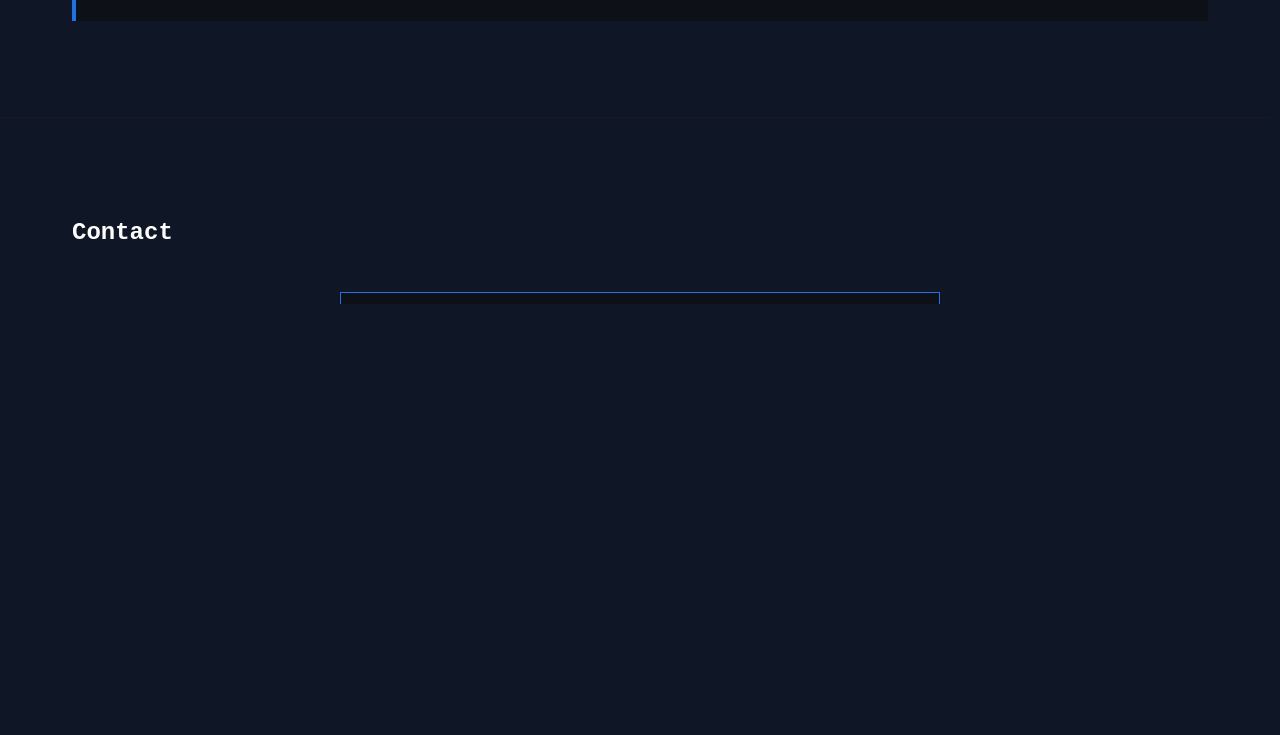
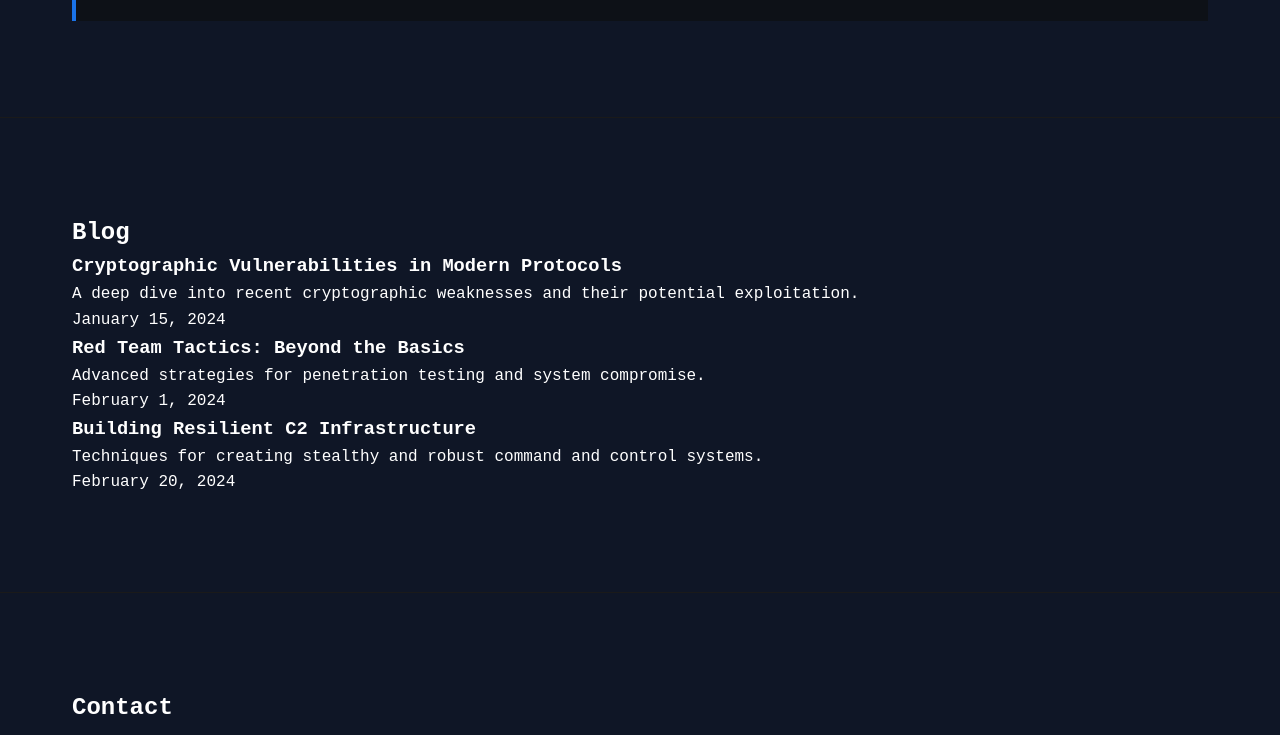
Before and after one commit to mohamedsoliman-tq/Website, a plain HTML site: page index.html in a window 1280 px wide. Shown: the part 1475-2210 px from the top of the page. Drawn offline with Linux system fonts and the light colour scheme.

Commit message:
Update index.html

```diff
--- a/index.html
+++ b/index.html
@@ -4,6 +4,7 @@
     <meta charset="UTF-8">
     <meta name="viewport" content="width=device-width, initial-scale=1.0">
     <title>T4QI</title>
+    <link href="https://fonts.googleapis.com/css2?family=Roboto+Mono:wght@300;400;700&display=swap" rel="stylesheet">
     <link rel="stylesheet" href="css/styles.css">
     <link rel="icon" type="image/x-icon" href="/assets/favicon.ico">
     <link rel="apple-touch-icon" sizes="180x180" href="/assets/ficon.png">
@@ -14,6 +15,7 @@
             <li><a href="#about">About</a></li>
             <li><a href="#skills">Skills</a></li>
             <li><a href="#projects">Projects</a></li>
+            <li><a href="#blog">Blog</a></li>
             <li><a href="#contact">Contact</a></li>
         </ul>
     </nav>
@@ -68,6 +70,29 @@
         </div>
     </section>
 
+    <section id="blog" class="section">
+        <div class="container">
+            <h2>Blog</h2>
+            <div class="blog-posts">
+                <div class="blog-card">
+                    <h3>Cryptographic Vulnerabilities in Modern Protocols</h3>
+                    <p>A deep dive into recent cryptographic weaknesses and their potential exploitation.</p>
+                    <span class="blog-date">January 15, 2024</span>
+                </div>
+                <div class="blog-card">
+                    <h3>Red Team Tactics: Beyond the Basics</h3>
+                    <p>Advanced strategies for penetration testing and system compromise.</p>
+                    <span class="blog-date">February 1, 2024</span>
+                </div>
+                <div class="blog-card">
+                    <h3>Building Resilient C2 Infrastructure</h3>
+                    <p>Techniques for creating stealthy and robust command and control systems.</p>
+                    <span class="blog-date">February 20, 2024</span>
+                </div>
+            </div>
+        </div>
+    </section>
+
     <section id="contact" class="section">
         <div class="container">
             <h2>Contact</h2>
```
